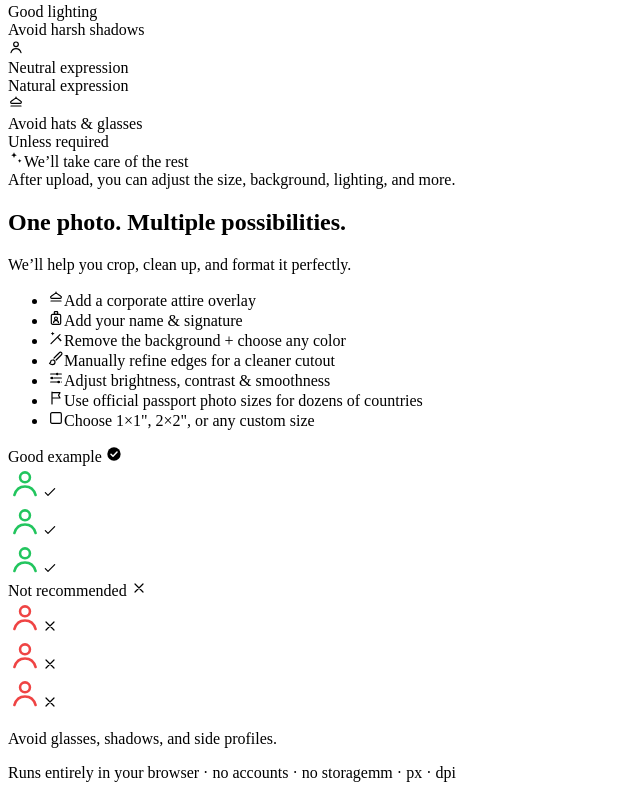
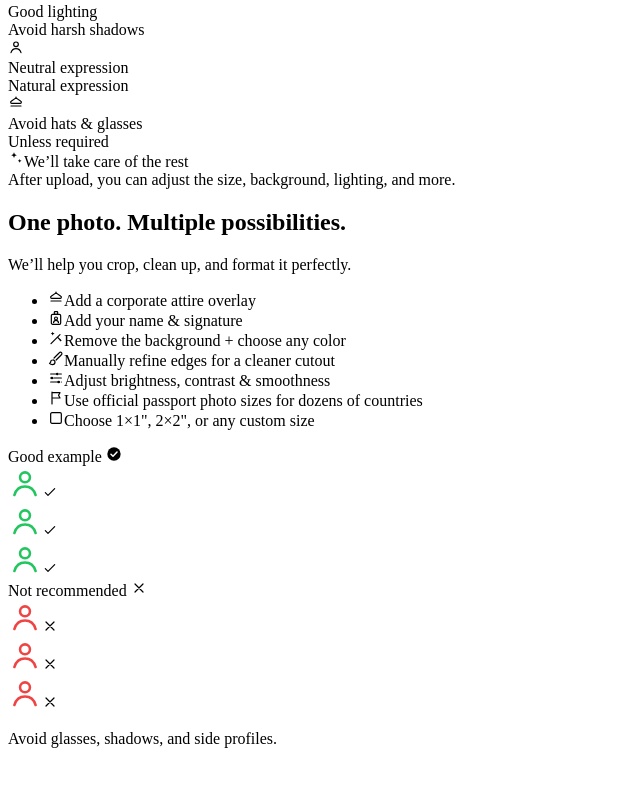
Before and after one commit to KinlieVenice/id-site, a React (Vite) app: page / in a window 1280 px wide. Shown: the part 563-1353 px from the top of the page, without its empty margins (0-640 px from the left). After the commit the page ends 1327 px from the top, so only its background shows below. Built offline with nearby package versions, Linux system fonts and the light colour scheme; the HTML template or start-up script is replaced by a standard one.

Commit message:
Remove the site footer and its dashed top border

```diff
--- a/src/App.jsx
+++ b/src/App.jsx
@@ -149,11 +149,6 @@ export default function App() {
       {step === 5 && finalCanvas && preset && (
         <ExportStep finalCanvas={finalCanvas} preset={preset} onBack={() => goTo(4)} />
       )}
-
-      <footer className="site-footer">
-        <span>Runs entirely in your browser · no accounts · no storage</span>
-        <span className="mono">mm · px · dpi</span>
-      </footer>
       </div>
     </div>
   );
--- a/src/styles.css
+++ b/src/styles.css
@@ -1906,16 +1906,3 @@ input[type='text']:focus {
     grid-template-columns: 1fr;
   }
 }
-
-.site-footer {
-  margin-top: 40px;
-  padding-top: 18px;
-  border-top: 3px dashed var(--line-2);
-  font-family: var(--mono);
-  font-size: 0.76rem;
-  color: var(--ink-3);
-  display: flex;
-  justify-content: space-between;
-  flex-wrap: wrap;
-  gap: 8px;
-}
```
